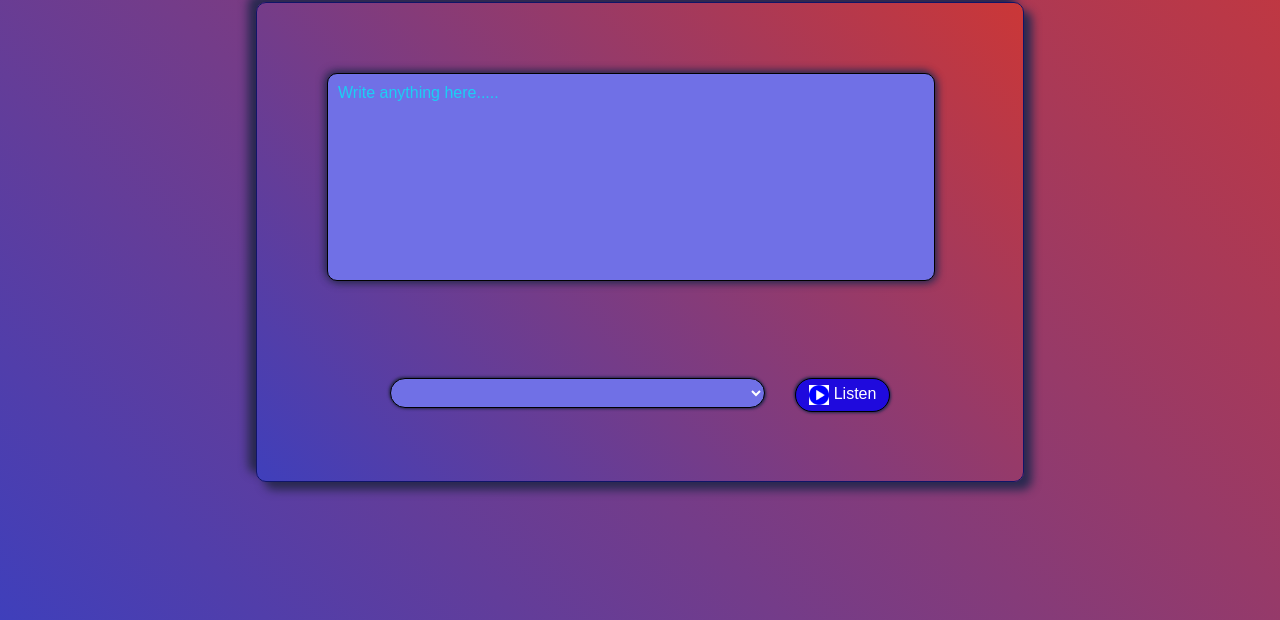
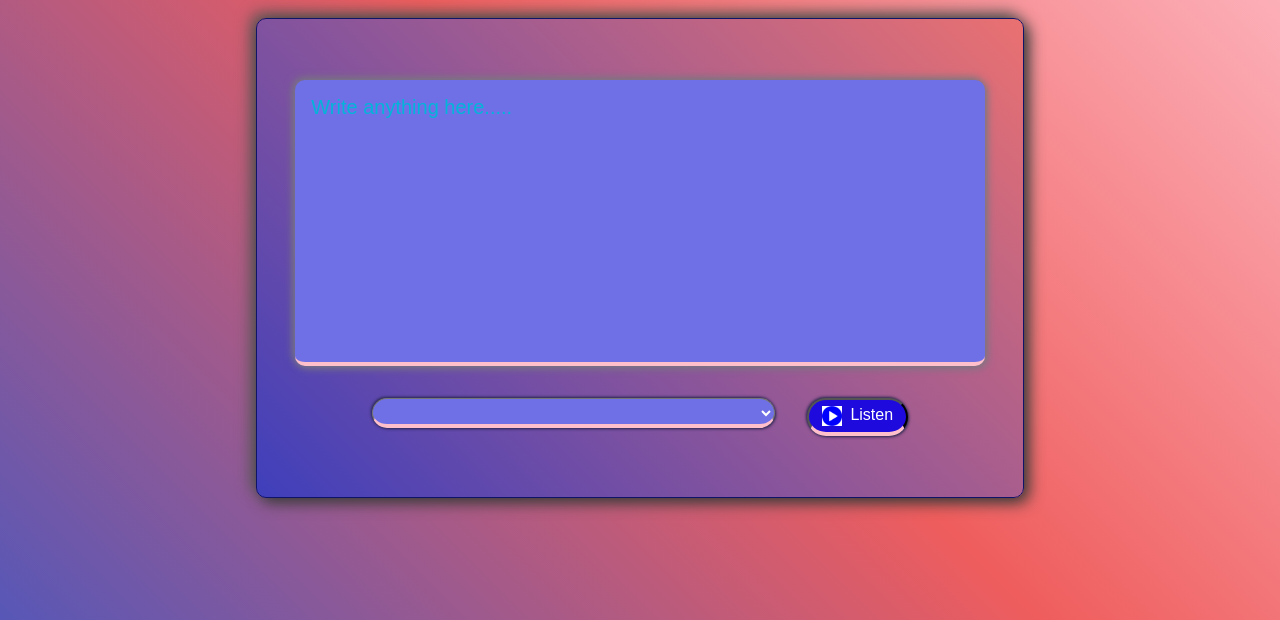
Before and after one commit to abhinaykumarrai/Text-to-Voice-Converter, a plain HTML site: page Text-to-Voice-Convertor/index.html in a window 1280 px wide. Shown: the part 180-800 px from the top of the page. Drawn offline with Linux system fonts and the light colour scheme.

Commit message:
Update style.css

```diff
--- a/Text-to-Voice-Convertor/style.css
+++ b/Text-to-Voice-Convertor/style.css
@@ -1,81 +1,85 @@
 *{
-    padding: 0;
-    margin: 0;
+    padding: 0%;
+    margin: 0%;
     box-sizing: border-box;
-}
-.whole{
-    height: 60vh;
-    width: 60vw;
-    padding: 70px;
-    /* background:linear-gradient(200deg, yellow, darkslateblue) ; */
-    background: linear-gradient(45deg,rgb(63, 63, 187),rgb(203, 55, 55));
-    color: darkslateblue;
-    border: 1px solid rgb(16, 20, 104);
-    box-shadow: 8px 8px 10px rgb(41, 41, 80),-8px -8px 10px rgb(41, 41, 80);
-    border-radius: 10px;
 }
 .wrapper{
         height: 100vh;
         width: 100vw;
-    overflow-x: hidden;
-    overflow-y: auto;
-    background: linear-gradient(45deg,rgb(63, 63, 187),rgb(203, 55, 55));
+        background-image: linear-gradient(45deg,rgb(87, 87, 183),rgb(239, 93, 93),pink);
+        text-align: center;
+        position: relative;
         display: flex;
         justify-content: center;
         align-items: center;
-
         flex-direction: column;
 }
-.wrapper h2{
+h2{
     color:white;
     font-size: 2.4rem;
     font-weight: 900;
-    margin-top: -40px;
-    margin-bottom: 40px;
     font-family: sans-serif;
     text-shadow: 3px 3px 10px rgb(41, 41, 80);
 }
-.wrapper h2 span{
+h2 span{
     color:rgb(31, 10, 221);
     text-shadow: 2px 2px 8px rgb(41, 41, 80);
 }
+
+
+.whole{
+    position: relative;
+    width: 60%;
+    height: 60%;
+    margin-top: 2rem;
+    background: linear-gradient(45deg,rgb(63, 63, 187),rgb(234, 113, 113));
+    color: darkslateblue;
+    border: 1px solid rgb(16, 20, 104);
+    box-shadow: 5px 5px 15px 0px rgb(56, 58, 56),-5px -5px 15px 0px rgb(88, 88, 87);
+    border-radius: 10px;
+    display: flex;
+    justify-content: center;
+    align-items: center;
+    flex-direction: column;
+    gap: 2rem;
+}
 textarea{
-    height: 13rem;
-    width: 38rem;
-    padding: 10px;
+    height:60%;
+    width: 90%;
     background-color: rgb(112, 112, 230);
     color: white;
     border-radius: 10px;
     font-family: sans-serif;
-    font-size: 15px;
+    font-size: 20px;
+    padding: 1rem;
+    border: none;
+    box-shadow: 2px 2px 8px rgb(120, 120, 128),-2px -2px 8px rgb(120, 120, 128);
     resize: none;
-    margin-bottom: 30px;
-    border: 1px solid black;
-    box-shadow: 2px 2px 8px rgb(41, 41, 80),-2px -2px 8px rgb(41, 41, 80);
+    border-bottom: 4px solid pink;
 }
 textarea::placeholder{
-    font-size: 16px;
-    color: rgb(27, 207, 244);
+    font-size: 20px;
+    color: rgb(0, 181, 217);
 }
+
 .box{
+    position: relative;
+    width: 70%;
     display: flex;
-    align-items: flex-start;
-    gap: 30px;
-    /* padding-right: 30px; */
-    padding: 10%;
+    gap: 2rem;
 }
 button{
     color: white;
     background-color: rgb(31, 10, 221);
     font-size: 1rem;
     padding:6px 13px;
-    border: 1px solid black;
+    /* border: 1px solid black; */
     border-radius: 30px;
     cursor: pointer;
     outline: 0;
     box-shadow: 1px 1px 3px rgb(41, 41, 80),-1px -1px 3px rgb(41, 41, 80);
-    transition: background-color 2s;
-
+    transition: background-color 2s linear;
+    border-bottom: 4px solid pink;
 }
 button:hover{
     color:blue;
@@ -84,7 +88,7 @@ button:hover{
 }
 .btn{
     display: flex;
-    gap: 5px;
+    gap: 0.5rem;
 }
 select{
     flex: 1;
@@ -92,9 +96,19 @@ select{
     height: 30px;
     background-color:rgb(112, 112, 230);
     border-radius: 30px;
-    border: 1px solid black;
-    width: 200px;
+    /* border: 1px solid black; */
     /* appearance: none; */
     box-shadow: 1px 1px 3px rgb(41, 41, 80),-1px -1px 3px rgb(41, 41, 80);
+    border-bottom: 4px solid pink;
+}
 
+@media screen and (max-width:768px){
+    .box{
+        gap: 0.5rem;
+        flex-direction: column;
     }
+    .btn{
+        justify-content: center;
+        gap: 1rem;
+    }
+}
```
Lines whose indentation alone changed are shown as unchanged.
